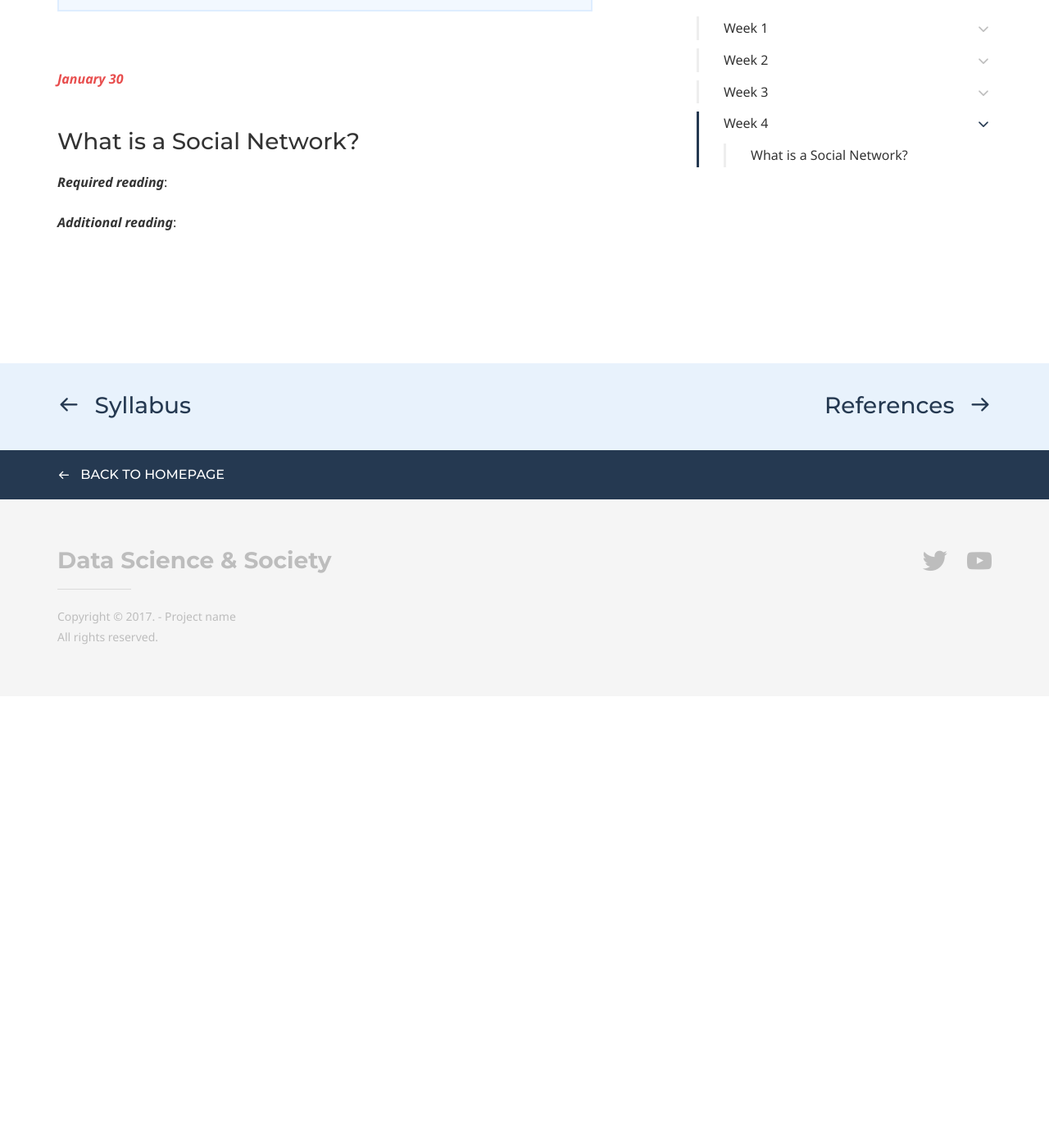
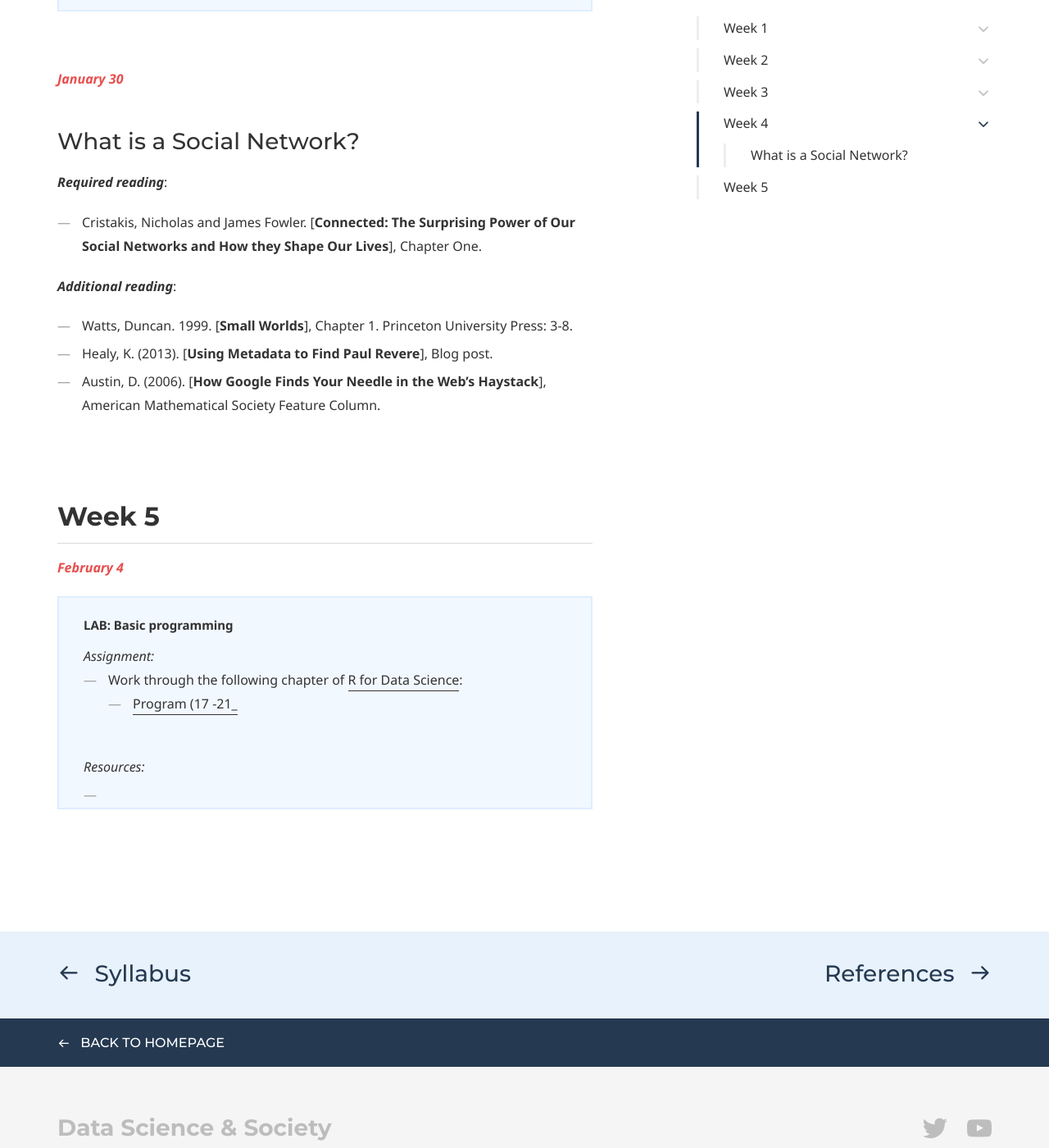
Before and after one commit to dssoc/dssoc.github.io, a Jekyll site: the page built from schedule.md, in a window 1280 px wide and 1400 px high, scrolled down 3786 px. Shown: the whole window at 82% size. Built offline with Jekyll 4.4.1, drawn with Linux system fonts in a browser that asks for light colours; some web fonts are replaced; before the commit the page ends 4635 px from its top, so only the background shows below that.

Commit message:
update schedule

```diff
--- a/schedule.md
+++ b/schedule.md
@@ -130,6 +130,32 @@ page_nav:
 
 ***Required reading***:
 <br/>
+- Cristakis, Nicholas and James Fowler. [**Connected: The Surprising Power of Our Social Networks and How they Shape Our Lives**], Chapter One.
 
 ***Additional reading***:
+- Watts, Duncan. 1999. [**Small Worlds**], Chapter 1. Princeton University Press: 3-8.
+- Healy, K. (2013). [**Using Metadata to Find Paul Revere**], Blog post.
+- Austin, D. (2006). [**How Google Finds Your Needle in the Web's Haystack**],
+American Mathematical Society Feature Column.
 <br/><br/><br/>
+
+## Week 5
+<b><i><font color="#E84E4E">February 4</font></i></b>
+
+<div class="callout callout--info">
+<p><b>LAB: Basic programming</b></p>
+<i>Assignment:</i> <br/>
+<ul>
+<li>Work through the following chapter of <a href = "http://r4ds.had.co.nz/">R for Data Science</a>:
+<ul>
+<li><a href = "https://r4ds.had.co.nz/program-intro.html">Program (17 -21_</a></li>
+</ul></li>
+</ul>
+<br/>
+
+<i>Resources:</i><br/>
+<ul>
+  <li></li>
+</ul>
+</div>
+<br/>
```
